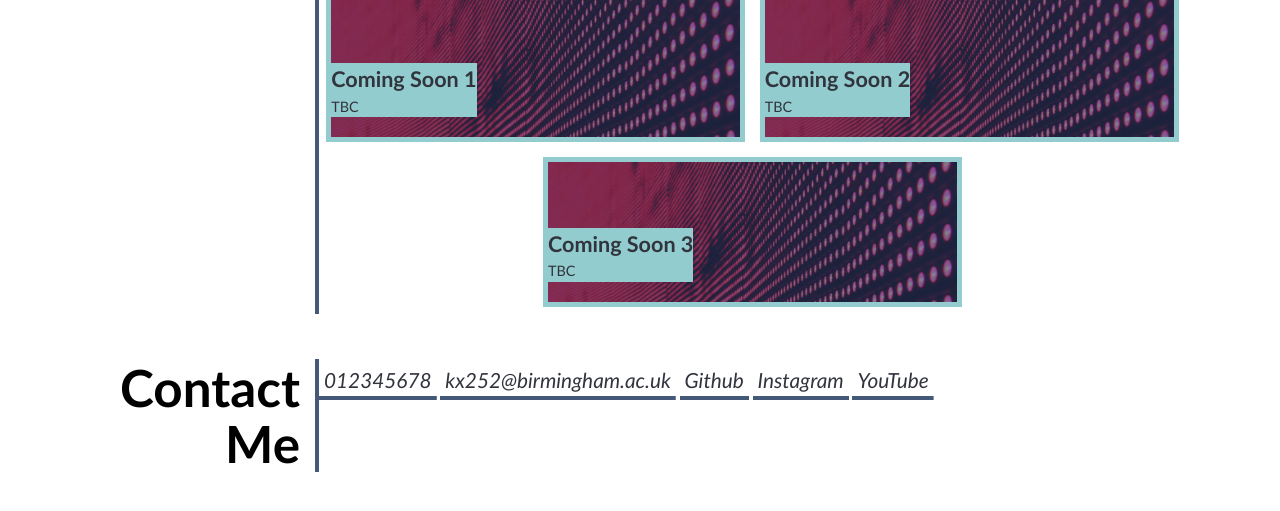
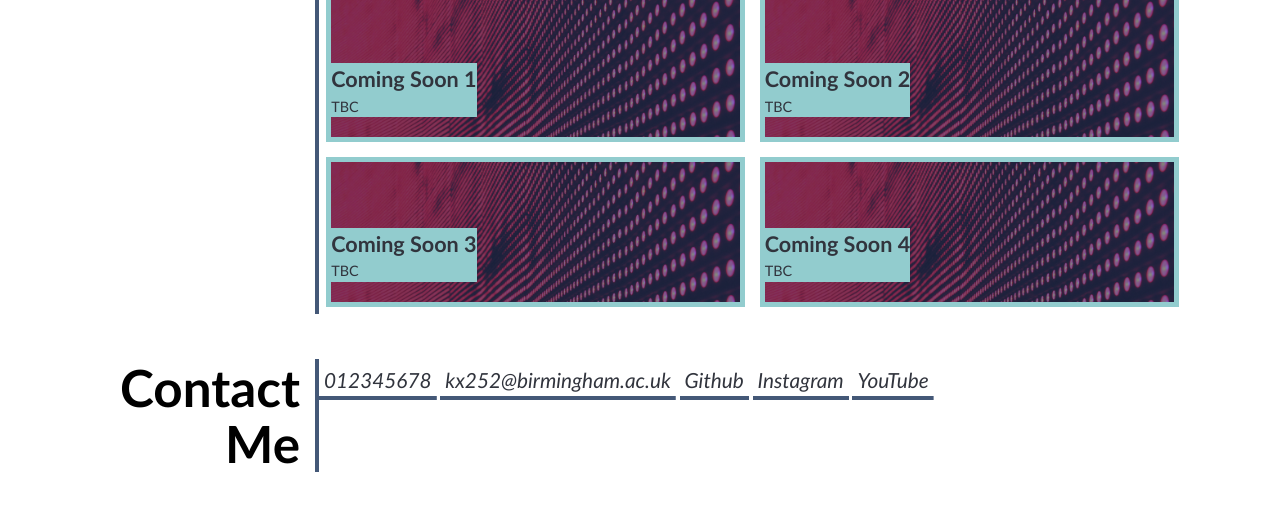
Before and after one commit to kapil319/portfolio-page, a plain HTML site: page index.html in a window 1280 px wide. Shown: the part 977-1488 px from the top of the page. Drawn offline with Linux system fonts and the light colour scheme.

```diff
--- a/index.html
+++ b/index.html
@@ -69,8 +69,17 @@
             <span> TBC </span>
           </div>
         </a>
+
+        <a href="#" class="flex-item coming-soon-4">
+          <div>
+            <h1> Coming Soon 4</h1>
+            <span> TBC </span>
+          </div>
+        </a>
       </div>
     </section>
+
+
 
     <!-- contact -->
     <section class="page-section contact" id="contact">
```
Also changed, not shown: css/style.css (+16 -2 lines).
